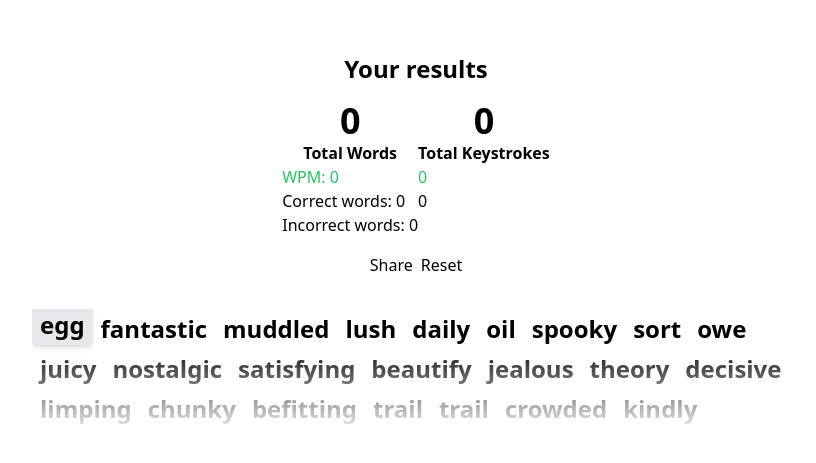
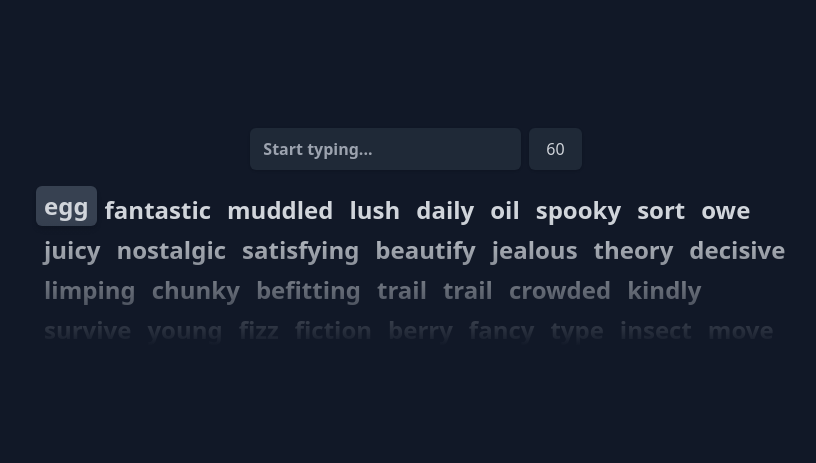
Before and after one commit to xanderios/type-app-svelte, a SvelteKit app: page / in a window 1280 px wide. Shown: the part 163-626 px from the top of the page, without its empty margins (224-1040 px from the left). Built offline with nearby package versions, Linux system fonts and the light colour scheme.

Commit message:
refactor and add results component

```diff
--- /dev/null
+++ b/src/components/Button.svelte
@@ -0,0 +1,26 @@
+<script lang="ts">
+	import { twMerge } from 'tailwind-merge';
+
+	export let type: 'submit' | 'button' | 'reset' | null | undefined = 'button';
+	export let className: string = '';
+	export let size: 'sm' | 'md' | 'lg' = 'md';
+	export let outline = false;
+	export let disabled = false;
+
+	export let onClick: (event: MouseEvent) => void = () => {};
+</script>
+
+<button
+	class={twMerge(
+		'font-medium rounded-md transition-colors disabled:pointer-events-none disabled:opacity-50',
+		size === 'md' && 'text-base px-4 py-2',
+		!outline && 'border border-transparent bg-gray-800 hover:bg-gray-700 shadow',
+		outline && 'hover:bg-gray-800',
+		className
+	)}
+	{disabled}
+	{type}
+	on:click={onClick}
+>
+	<slot>Button</slot>
+</button>
--- /dev/null
+++ b/src/components/Results.svelte
@@ -0,0 +1,38 @@
+<script lang="ts">
+	import { twMerge } from 'tailwind-merge';
+
+	type TResult = {
+		title: string;
+		value: number | string;
+		bgClass?: string;
+	};
+
+	type TResults = {
+		header: TResult;
+		results: TResult[];
+	};
+	export let results: TResults = {
+		header: {
+			title: '',
+			value: 0
+		},
+		results: []
+	};
+</script>
+
+<div class="flex flex-col gap-4 p-4 bg-gray-800 rounded-md overflow-hidden mt-4">
+	<div class="flex flex-col text-center">
+		<p>{results.header?.title}</p>
+		<p class="text-4xl lg:text-6xl font-bold">{results.header?.value}</p>
+	</div>
+	<div class="grid grid-flow-col grid-rows-5 gap-4">
+		{#each results.results as result}
+			{#if result.title !== results.header?.title}
+				<div class={twMerge('flex justify-between gap-4 px-3 py-2 rounded-md', result.bgClass)}>
+					{result.title}:
+					<span>{result.value}</span>
+				</div>
+			{/if}
+		{/each}
+	</div>
+</div>
--- a/src/components/WordList.svelte
+++ b/src/components/WordList.svelte
@@ -19,7 +19,7 @@
 
 <div
 	transition:fade
-	class="relative mt-4 font-semibold text-2xl max-w-3xl break-keep h-full overflow-hidden"
+	class="relative font-semibold text-2xl max-w-3xl break-keep h-full overflow-hidden p-1"
 >
 	<div class="flex flex-wrap transition-transform" style="transform: translateY(-{wordsOffset}px);">
 		{#each words as word, index}
@@ -27,8 +27,8 @@
 				<div
 					bind:this={wordElement}
 					class={twMerge(
-						'px-2 h-10 flex items-center rounded shadow-md -translate-y-1 transition-transform',
-						highlightError ? 'bg-red-500' : 'highlight bg-gray-200'
+						'px-2 h-10 flex items-center rounded-md shadow-md -translate-y-1 transition-transform',
+						highlightError ? 'bg-red-500' : 'highlight bg-gray-700'
 					)}
 				>
 					{word.value}
@@ -36,7 +36,7 @@
 			{:else}
 				<div
 					class={twMerge(
-						'px-2 h-10 flex items-center rounded transition-transform',
+						'px-2 h-10 flex items-center rounded-md transition-transform',
 						words[index].correct ? 'text-green-500' : words[index].correct != null && 'text-red-500'
 					)}
 				>
@@ -45,5 +45,7 @@
 			{/if}
 		{/each}
 	</div>
-	<span class="block absolute bottom-0 inset-x-0 h-24 bg-gradient-to-t from-white to-transparent" />
+	<span
+		class="block absolute bottom-0 inset-x-0 h-32 bg-gradient-to-t from-gray-900 to-transparent"
+	/>
 </div>
--- a/src/routes/+page.svelte
+++ b/src/routes/+page.svelte
@@ -5,8 +5,10 @@
 
 	import wordsData from '../data/words';
 	import WordList from '../components/WordList.svelte';
+	import Button from '../components/Button.svelte';
+	import Results from '../components/Results.svelte';
 
-	const TIMER_SECONDS = 5;
+	const TIMER_SECONDS = 60;
 	const NUMBER_OF_WORDS = 200;
 
 	let fetchingWords = false;
@@ -15,14 +17,16 @@
 	let highlightError = false;
 	let input = '';
 	let totalWords = 0;
-	let correctWords = 0;
-	let incorrectWords = 0;
+	let correctWords: string[] = [];
+	let wrongWords: string[] = [];
 	let keystrokes = 0;
+	let correctKeystrokes = 0;
+	let wrongKeystrokes = 0;
 	let timer = TIMER_SECONDS;
 	let interval: any;
 	let game = {
 		start: false,
-		over: true
+		over: false
 	};
 
 	function getNewWords() {
@@ -57,6 +61,7 @@
 		clearInterval(interval);
 		game = { start: false, over: true };
 		input = '';
+		highlightError = false;
 	}
 
 	function restartGame() {
@@ -66,26 +71,36 @@
 		game = { start: false, over: false };
 		timer = TIMER_SECONDS;
 		wordIndex = 0;
+		totalWords = 0;
+		correctWords = [];
+		wrongWords = [];
+		keystrokes = 0;
+		correctKeystrokes = 0;
+		wrongKeystrokes = 0;
 	}
 
 	function handleInput(event: any) {
 		if (!game.start) {
 			startGame();
 		}
-		keystrokes++;
 		const element = event.target as HTMLInputElement;
 		input = element.value;
 		const keystroke = event.data;
 
 		highlightError = input !== words[wordIndex].value.slice(0, input.length);
 
+		if (keystroke !== null && keystroke !== ' ') {
+			keystrokes++;
+			highlightError ? wrongKeystrokes++ : correctKeystrokes++;
+		}
+
 		if (keystroke === ' ') {
 			totalWords++;
 			if (input.trim() === words[wordIndex].value) {
-				correctWords++;
+				correctWords.push(words[wordIndex].value);
 				words[wordIndex].correct = true;
 			} else {
-				incorrectWords++;
+				wrongWords.push(words[wordIndex].value);
 				words[wordIndex].correct = false;
 			}
 			wordIndex++;
@@ -104,55 +119,74 @@
 	<meta name="description" content="Svelte app for typing practice" />
 </svelte:head>
 
-<section class="h-screen w-screen flex justify-center items-center">
-	<div class="flex flex-col items-center gap-4 px-4">
+<section class="h-screen w-screen flex justify-center items-center bg-gray-900 text-gray-300">
+	<div class="flex flex-col items-center px-4 font-medium">
 		{#if game.over}
-			<p class="font-semibold text-2xl">Your results</p>
-			<div class="flex">
-				<div class="flex flex-col text-center">
-					<p class="text-4xl font-bold">{totalWords}</p>
-					<p class="font-semibold">Total Words</p>
-					<div class="text-left">
-						<p class="text-green-500">
-							<abbr class="no-underline" title="Words per minute">WPM</abbr>: {correctWords / 60}
-						</p>
-						<p>Correct words: {correctWords}</p>
-						<p>Incorrect words: {incorrectWords}</p>
-					</div>
-				</div>
-
-				<div class="flex flex-col text-center">
-					<p class="text-4xl font-bold">{keystrokes}</p>
-					<p class="font-semibold">Total Keystrokes</p>
-					<div class="text-left">
-						<p class="text-green-500">{correctWords}</p>
-						<p>{incorrectWords}</p>
-					</div>
-				</div>
+			<p class="text-2xl">Your results</p>
+			<Results
+				results={{
+					header: {
+						title: 'Accuracy',
+						value: `${(
+							(((correctWords.length / totalWords) * 100 || 0) +
+								((correctKeystrokes / keystrokes) * 100 || 0)) /
+							2
+						).toFixed(2)}%`
+					},
+					results: [
+						{ title: 'Total Words', value: totalWords },
+						{
+							title: 'WPM',
+							value: (correctWords.length / (TIMER_SECONDS / 60)).toFixed(0),
+							bgClass: 'bg-gray-700/50'
+						},
+						{ title: 'Correct Words', value: correctWords.length },
+						{ title: 'Wrong Words', value: wrongWords.length },
+						{
+							title: 'Words accuracy',
+							value: `${((correctWords.length / totalWords) * 100 || 0).toFixed(2)}%`
+						},
+						{ title: 'Total keystrokes', value: keystrokes },
+						{
+							title: 'KPM',
+							value: (correctKeystrokes / (TIMER_SECONDS / 60)).toFixed(0),
+							bgClass: 'bg-gray-700/50'
+						},
+						{ title: 'Correct Keystrokes', value: correctKeystrokes },
+						{ title: 'Wrong Keystrokes', value: wrongKeystrokes },
+						{
+							title: 'Keystrokes accuracy',
+							value: `${((correctKeystrokes / keystrokes) * 100 || 0).toFixed(2)}%`
+						}
+					]
+				}}
+			/>
+			<div class="flex gap-4 mt-4">
+				<Button outline disabled>Share</Button>
+				<Button onClick={restartGame}>Reset</Button>
 			</div>
 		{/if}
+		{#if !game.over}
 			<div class="flex gap-2">
-			{#if game.over}
-				<button>Share</button>
-				<button>Reset</button>
-			{:else}
 				<input
 					disabled={game.over}
 					placeholder={game.start ? '' : 'Start typing...'}
-					class="w-full max-w-md shadow font-semibold border rounded px-3 py-2"
+					class="bg-gray-800 w-full max-w-md shadow font-semibold border border-transparent rounded-md px-3 py-2"
 					type="text"
 					value={input}
 					on:input={handleInput}
 				/>
-				<p class="px-3 py-2 rounded border shadow text-center font-semibold">{timer}</p>
+				<Button className="pointer-events-none">{timer}</Button>
+			</div>
 		{/if}
-		</div>
-		<div class="h-32">
+		{#if !game.over}
+			<div class="h-40 mt-4">
 				{#if fetchingWords}
 					loading...
 				{:else}
 					<WordList {words} {wordIndex} {highlightError} />
 				{/if}
 			</div>
+		{/if}
 	</div>
 </section>
--- a/src/routes/sverdle/+page.svelte
+++ b/src/routes/sverdle/+page.svelte
@@ -56,9 +56,7 @@
 	 */
 	function update(event: MouseEvent) {
 		const guess = data.guesses[i];
-		const key = (event.target as HTMLButtonElement).getAttribute(
-			'data-key'
-		);
+		const key = (event.target as HTMLButtonElement).getAttribute('data-key');
 
 		if (key === 'backspace') {
 			data.guesses[i] = guess.slice(0, -1);
```
Lines whose indentation alone changed are shown as unchanged.
